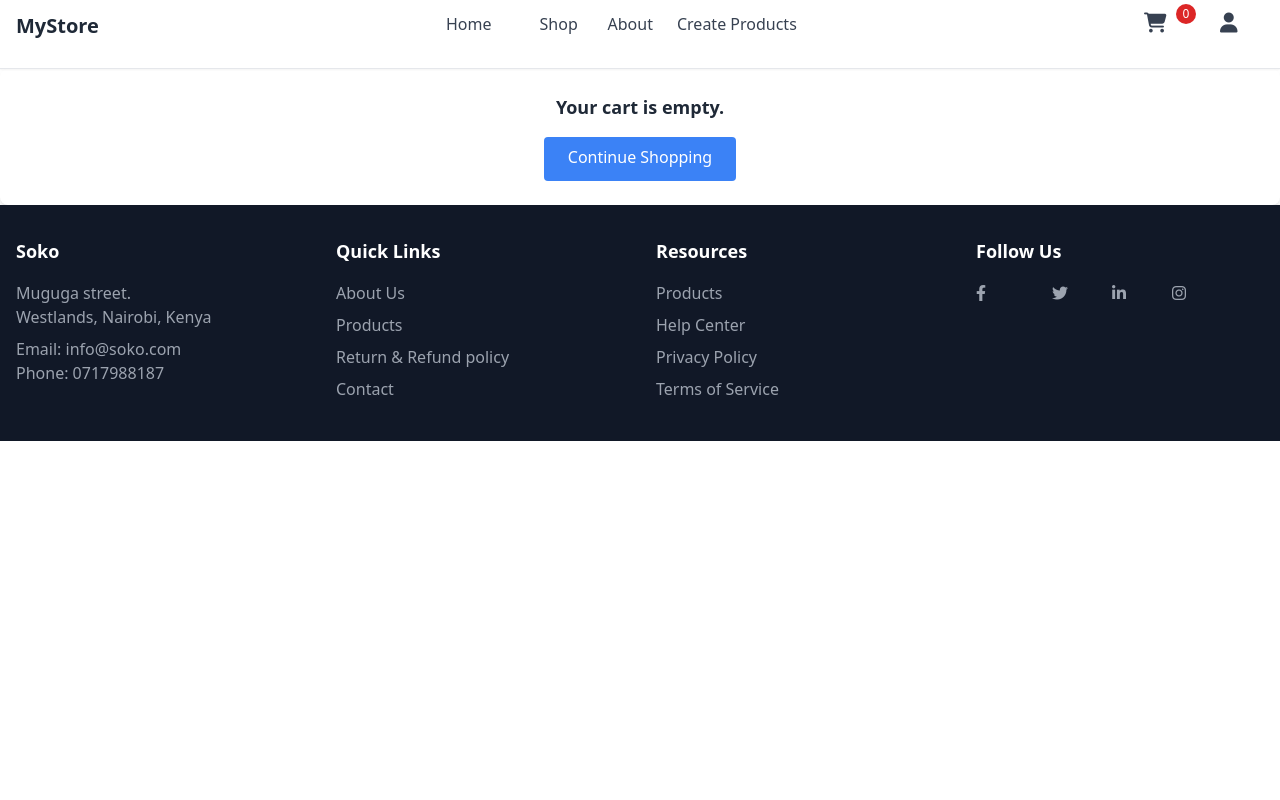
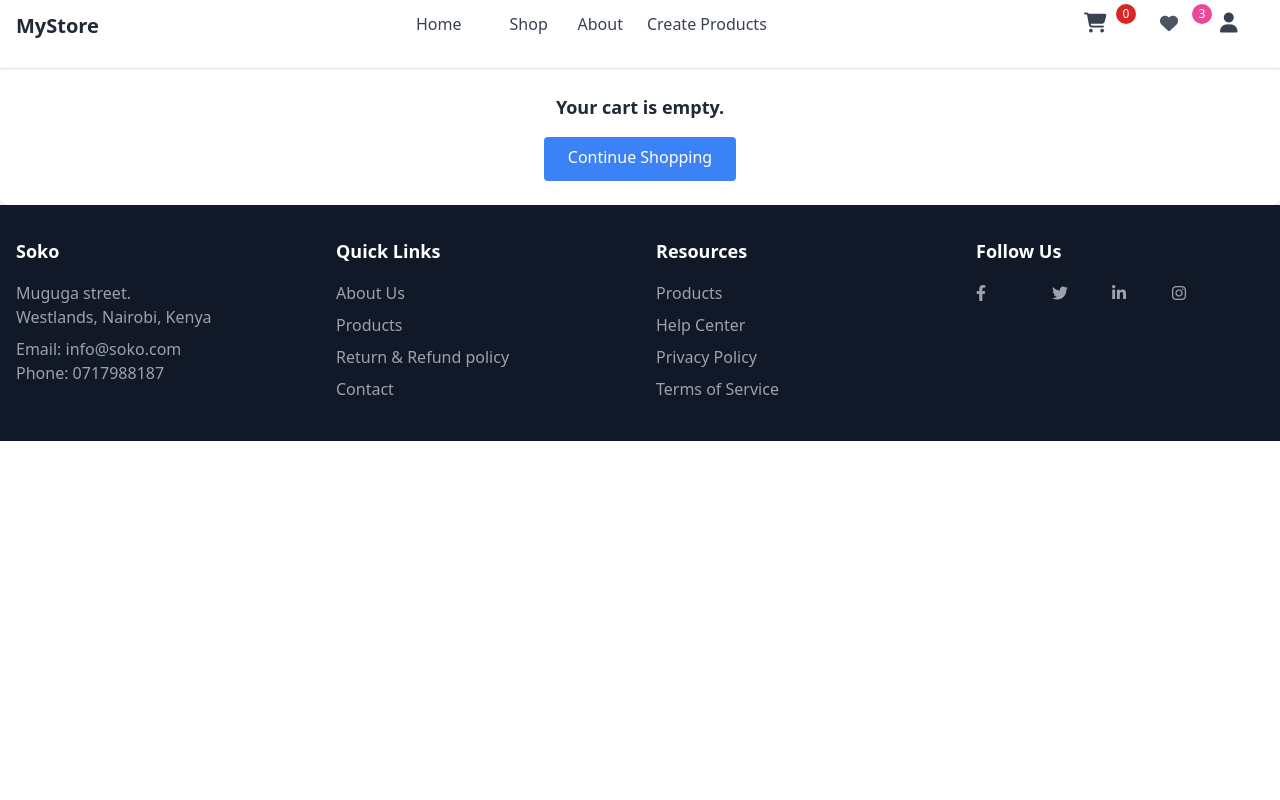
Before and after one commit to Joe-muraguri/samawa-soko, a Flask app: page /api/cart/ in a window 1280 px wide. Run offline with Flask 3, Linux system fonts and the light colour scheme; style sheets or scripts are compiled from the project's sources; some libraries are stand-ins or nearby versions.

Commit message:
updated cart in header

```diff
--- a/app/templates/partials/header.html
+++ b/app/templates/partials/header.html
@@ -30,6 +30,10 @@
                     <span id="cart-counter" class="absolute -top-2 -right-2 bg-red-600 text-white text-xs rounded-full h-5 w-5 flex items-center justify-center">
                         {{ cartCount or 0 }}
                     </span>
+                </a>
+                <a href="#" class="text-gray-600 hover:text-indigo-600 relative">
+                    <i class="fas fa-heart text-lg"></i>
+                    <span class="absolute -top-2 -right-2 bg-pink-500 text-white rounded-full text-xs h-5 w-5 flex items-center justify-center">3</span>
                 </a>
                 <a href="{{ url_for('auth.google_login')}}" class="text-gray-700 hover:text-indigo-600 transition-colors">
                     <i class="fas fa-user text-xl"></i>
```
